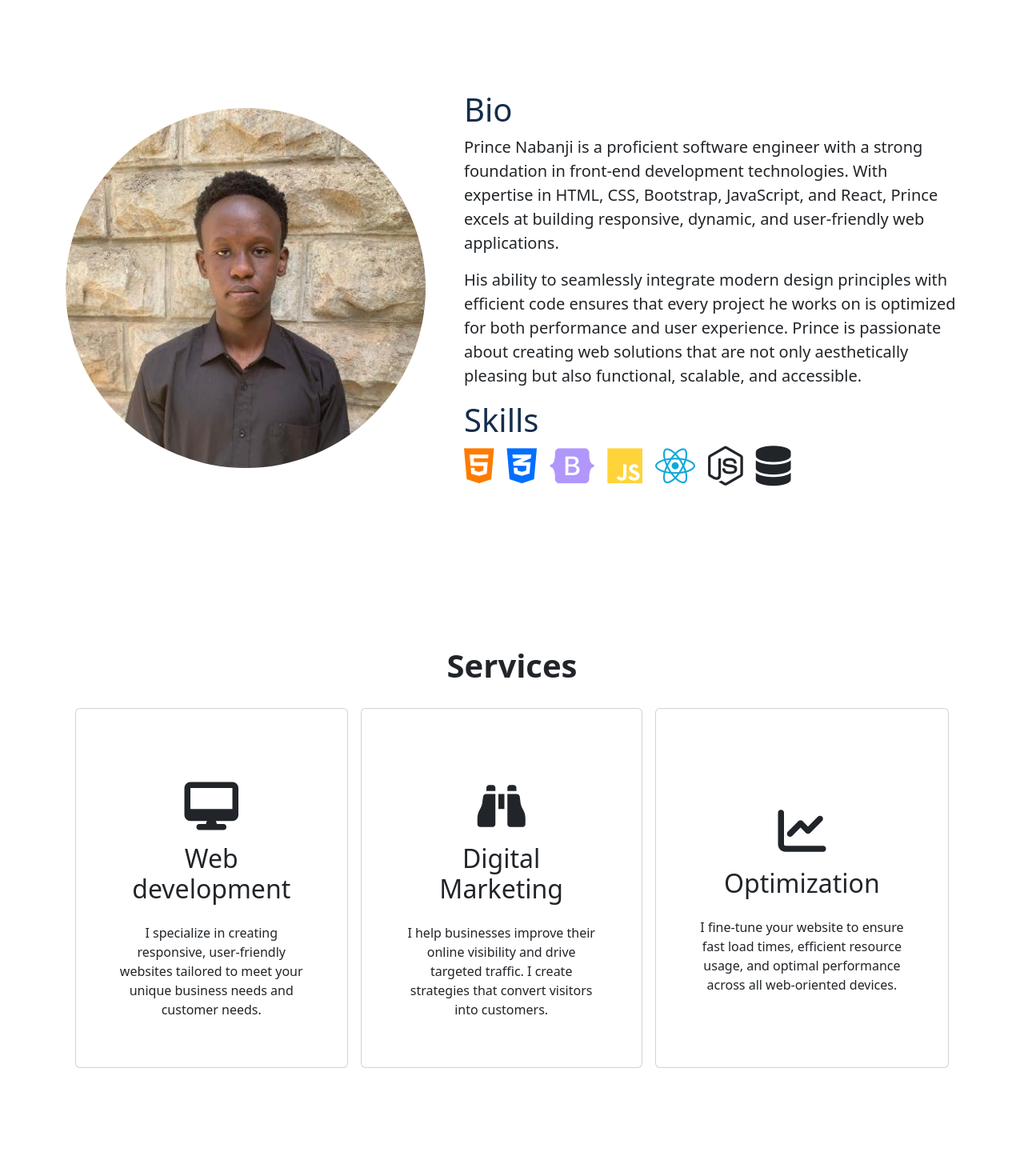
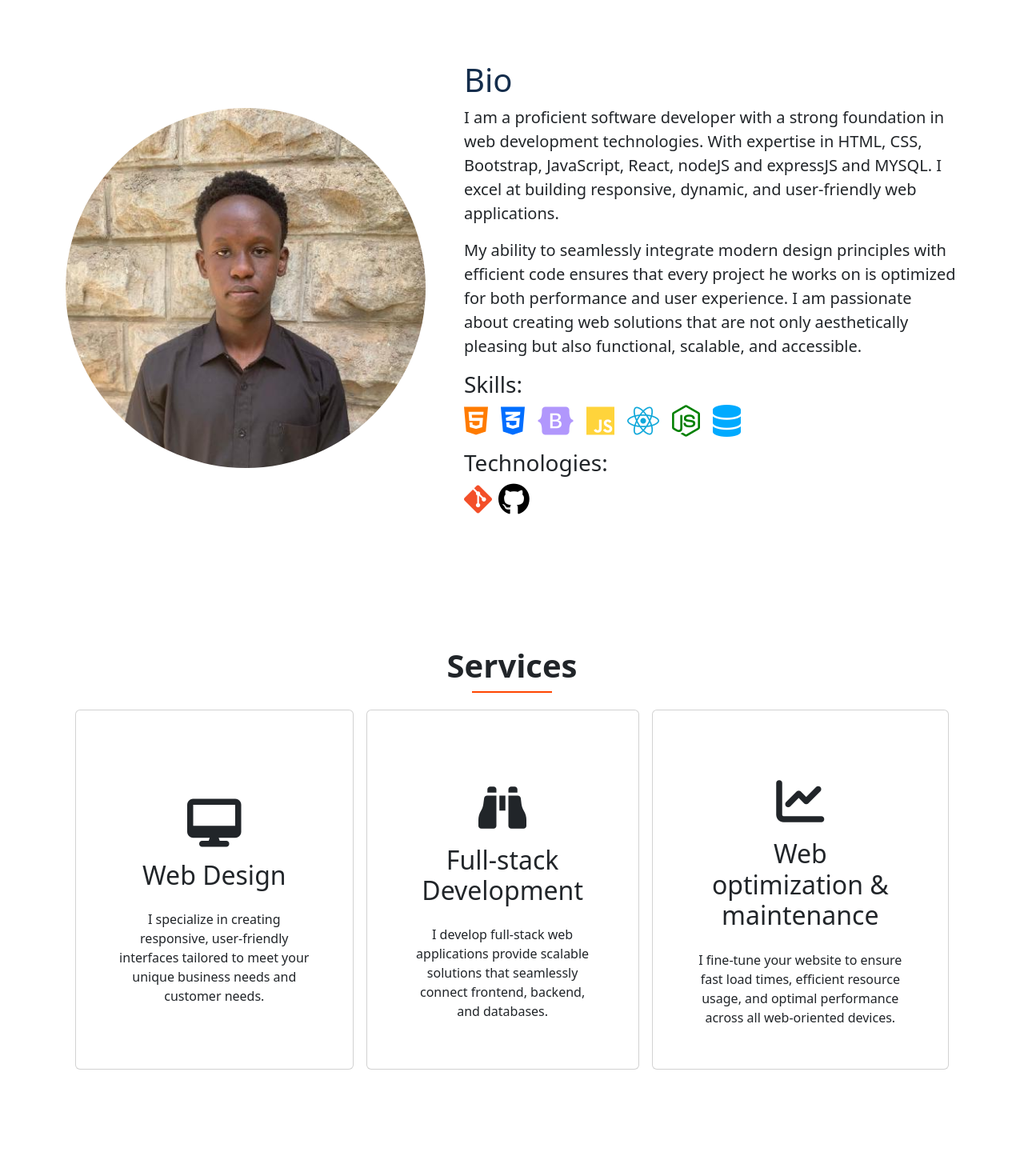
Before and after one commit to Nabanji/Portfolio, a React (Vite) app in the folder portfolio/: page / in a window 1280 px wide. Shown: the part 840-2310 px from the top of the page at 80% size. Built offline with nearby package versions, Linux system fonts and the light colour scheme.

Commit message:
Added easyhire project and contact details

```diff
--- a/portfolio/index.html
+++ b/portfolio/index.html
@@ -3,6 +3,10 @@
   <head>
     <meta charset="UTF-8" />
     <meta name="viewport" content="width=device-width, initial-scale=1.0" />
+    <meta name="description" content="Prince Nabanji's portfolio website" />
+    <meta name="keywords" content="Prince Nabanji, portfolio, web developer, software engineer, software developer" />
+    <meta name="author" content="Prince Nabanji" />
+    <meta icon="icon" href="./assets/images/passport.jpg" />
     <title>Prince Nabanji</title>
     <link href="https://cdn.jsdelivr.net/npm/bootstrap@5.3.3/dist/css/bootstrap.min.css" rel="stylesheet" integrity="sha384-QWTKZyjpPEjISv5WaRU9OFeRpok6YctnYmDr5pNlyT2bRjXh0JMhjY6hW+ALEwIH" crossorigin="anonymous">
     <link rel="stylesheet" href="https://cdnjs.cloudflare.com/ajax/libs/font-awesome/6.6.0/css/all.min.css" integrity="sha512-Kc323vGBEqzTmouAECnVceyQqyqdsSiqLQISBL29aUW4U/M7pSPA/gEUZQqv1cwx4OnYxTxve5UMg5GT6L4JJg==" crossorigin="anonymous" referrerpolicy="no-referrer" />
--- a/portfolio/src/components/About.jsx
+++ b/portfolio/src/components/About.jsx
@@ -10,17 +10,22 @@ function About() {
 
                 <div className="about-description d-flex flex-column justify-content-center">
                     <p className="h1">Bio</p>
-                    <p className='fs-5'>Prince Nabanji is a proficient software engineer with a strong foundation in front-end development technologies. With expertise in HTML, CSS, Bootstrap, JavaScript, and React, Prince excels at building responsive, dynamic, and user-friendly web applications.</p>
-                    <p className='fs-5'>His ability to seamlessly integrate modern design principles with efficient code ensures that every project he works on is optimized for both performance and user experience. Prince is passionate about creating web solutions that are not only aesthetically pleasing but also functional, scalable, and accessible.</p>
-                    <h1 className="h1">Skills</h1>
+                    <p className='fs-5'>I am a proficient software developer with a strong foundation in web development technologies. With expertise in HTML, CSS, Bootstrap, JavaScript, React, nodeJS and expressJS and MYSQL. I excel at building responsive, dynamic, and user-friendly web applications.</p>
+                    <p className='fs-5'>My ability to seamlessly integrate modern design principles with efficient code ensures that every project he works on is optimized for both performance and user experience. I am passionate about creating web solutions that are not only aesthetically pleasing but also functional, scalable, and accessible.</p>
+                    <h1 className="h3">Skills: </h1>
                     <div className="skill-icons d-flex gap-3">
                         <i className="fa-brands fa-html5 html-icon"></i>
                         <i className="fa-brands fa-css3-alt css-icon"></i>
                         <i className="fa-brands fa-bootstrap bootstrap-icon"></i>
                         <i className="fa-brands fa-js javascript-icon"></i>
                         <i className="fa-brands fa-react react-icon"></i>
-                        <i className="fa-brands fa-node-js"></i>
-                        <i className="fa-solid fa-database"></i>
+                        <i className="fa-brands fa-node-js nodejs-icon"></i>
+                        <i className="fa-solid fa-database database-icon"></i>
+                    </div>
+                    <h1 className="h3 mt-3">Technologies: </h1>
+                    <div className="technology-icons d-flex gap-2">
+                        <i className="fa-brands fa-git-alt git-icon"></i>
+                        <i className="fa-brands fa-github github-icon"></i>
                     </div>
                 </div>
 
--- a/portfolio/src/components/Homepage.jsx
+++ b/portfolio/src/components/Homepage.jsx
@@ -6,7 +6,7 @@ function Homepage() {
      <section className="home" id='home'>
       <nav className="navbar navbar-expand-lg">
         <div className="container">
-          <a className="navbar-brand" href="#">Prince Nabanji</a>
+          <a className="navbar-brand" href="#home">Prince Nabanji</a>
           <button className="navbar-toggler" type="button" data-bs-toggle="collapse" data-bs-target="#navmenu" aria-controls="navmenu" aria-expanded="false" aria-label="Toggle navigation" >
             <span className="navbar-toggler-icon"></span>
           </button>
@@ -20,7 +20,7 @@ function Homepage() {
                 <a href="#services" className="nav-link">Services</a>
               </li>
               <li className="nav-item me-4">
-                <a href="#" className="nav-link">Work</a>
+                <a href="#projects" className="nav-link">Work</a>
               </li>
               <li className="nav-item me-4">
                 <a href="#footer" className="nav-link">Contact</a>
@@ -34,8 +34,8 @@ function Homepage() {
         <div className='intro-desc d-flex flex-column justify-content-center'>
           <p className='fs-3 intro'>Hi, My name is</p>
           <h1 className="my-name">Prince Nabanji.</h1>
-          <p className='fs-4 description2'>I'm a software engineer currently specializing in building web applications and occassionaly designing exceptional digital experiences.</p>
-          <a href="#" className="btn btn-outline-info profile-btn">Hire Me</a>
+          <p className='fs-4 description2'>I'm a software developer currently specializing in building web applications and occassionaly designing exceptional digital experiences.</p>
+          <a href="#footer" className="btn btn-outline-info profile-btn">Hire Me</a>
         </div>
         <img src={passport} alt="passport" className='passport-photo'/>
       </div>
--- a/portfolio/src/components/Location.jsx
+++ b/portfolio/src/components/Location.jsx
@@ -2,7 +2,7 @@ function Location() {
     return (
         <section className="location d-flex justify-content-center align-items-center">
             <div className="container">
-                <marquee><h1 className='fw-medium location-desc'>SOFTWARE ENGINEER FROM NAIROBI, KENYA</h1></marquee>
+                <marquee><h1 className='fw-medium location-desc'>SOFTWARE DEVELOPER FROM NAIROBI, KENYA</h1></marquee>
             </div>
         </section>
     )
--- a/portfolio/src/components/Services.jsx
+++ b/portfolio/src/components/Services.jsx
@@ -2,27 +2,28 @@ function Services() {
     return (
         <section className="services d-flex m-0 p-5" id='services'>
             <div className="container d-flex flex-column justify-content-center align-items-center">
-                <div className="services-intro">
-                    <h1 className="h1 fw-semibold mb-sm-4">Services</h1>
+                <div className="services-intro d-flex align-items-center flex-column">
+                    <h1 className="h1 fw-semibold">Services</h1>
+                    <div className="underline mb-3"></div>
                 </div>
 
                 <div className="service container d-flex gap-3">
 
                     <div className="card d-flex justify-content-center align-items-center text-center pt-3 pb-3">
                         <i className="fa-solid fa-desktop mt-5"></i>
-                        <p className="h2 mt-3">Web development</p>
-                        <p className='mt-3 mb-3'> I specialize in creating responsive, user-friendly websites tailored to meet your unique business needs and customer needs. </p>
+                        <p className="h2 mt-3">Web Design</p>
+                        <p className='mt-3 mb-3'> I specialize in creating responsive, user-friendly interfaces tailored to meet your unique business needs and customer needs. </p>
                     </div>
 
                     <div className="card d-flex justify-content-center align-items-center text-center pt-3 pb-3">
                         <i className="fa-solid fa-binoculars mt-5"></i>
-                        <p className="h2 mt-3">Digital Marketing</p>
-                        <p className='mt-3 mb-3'>I help businesses improve their online visibility and drive targeted traffic. I create strategies that convert visitors into customers.</p>
+                        <p className="h2 mt-3">Full-stack Development</p>
+                        <p className='mt-3 mb-3'>I develop full-stack web applications provide scalable solutions that seamlessly connect frontend, backend, and databases.</p>
                     </div>
 
                     <div className="card d-flex justify-content-center align-items-center text-center pt-3 pb-3">
                         <i className="fa-solid fa-chart-line mt-5"></i>
-                        <p className="h2 mt-3">Optimization</p>
+                        <p className="h2 mt-3">Web optimization & maintenance</p>
                         <p className='mt-3 mb-3'> I fine-tune your website to ensure fast load times, efficient resource usage, and optimal performance across all web-oriented devices.</p>
                     </div>
 
--- a/portfolio/src/main.css
+++ b/portfolio/src/main.css
@@ -1,3 +1,7 @@
+body {
+    overflow-x: hidden;
+}
+
 body::-webkit-scrollbar {
     display: none;
 }
@@ -72,8 +76,18 @@ body::-webkit-scrollbar {
     align-self: center;
 }
 
+.skill-icons {
+    flex-wrap: wrap;
+}
+
 .skill-icons i {
-    font-size: 50px;
+    font-size: 40px;
+    cursor: pointer;
+    transition: .6s all ease-in-out;
+}
+
+.technology-icons i {
+    font-size: 40px;
     cursor: pointer;
     transition: .6s all ease-in-out;
 }
@@ -102,6 +116,26 @@ body::-webkit-scrollbar {
     color: #10a8da;;
 }
 
+.nodejs-icon {
+    color: green;
+}
+
+.database-icon {
+    color: rgb(0, 170, 255);
+}
+
+.git-icon {
+    color: #f34f29;
+}
+
+.github-icon {
+    color: black;
+}
+
+.services-intro {
+    width: 100%;
+}
+
 .service {
     justify-content: center;
     align-items: center;
@@ -115,11 +149,8 @@ body::-webkit-scrollbar {
 }
 
 .card:hover {
-    background-color: #7CB9E8;
-}
-
-.card:hover i {
-    color: white;
+    box-shadow: 2px 2px 2px lightgray;
+    scale: 1.03;
 }
 
 .card i {
@@ -157,7 +188,6 @@ body::-webkit-scrollbar {
 
 .project {
     width: 40%;
-    /* display: flex; */
     border: 1px solid lightgray;
     cursor: pointer;
     transition: .4s all ease;
@@ -167,15 +197,19 @@ body::-webkit-scrollbar {
     box-shadow: 2px 2px 2px lightgray;
 }
 
+.project img {
+    border-bottom: 1px solid lightgray;
+}
+
 .project-desc {
     display: flex;
-    justify-content: space-around;
+    justify-content: space-between;
     align-items: center;
-    /* border: 1px solid black; */
+    padding: 0px 22px;
 }
 
 .description {
-    padding: 10px;
+    margin: 12px 0px;
 }
 
 .view a {
@@ -200,7 +234,7 @@ body::-webkit-scrollbar {
 
 .underline {
     width: 100px;
-    height: 1px;
+    height: 2px;
     background-color: orangered;
 }
 
@@ -437,6 +471,16 @@ body::-webkit-scrollbar {
     gap: 0;
    }
 
+   .technology-icons i {
+    flex-wrap: wrap;
+    font-size: 30px;
+    gap: 0;
+   }
+
+   .git-icon {
+    margin-left: 12px;
+   }
+
     .services {
         width: 100vw;
     }
@@ -477,4 +521,8 @@ body::-webkit-scrollbar {
         margin-right: 20px;
     }
 
+    .copyright {
+        margin-bottom: -20px !important;
+    }
+
 }
```
Also changed, not shown: portfolio/src/components/Footer.jsx (+13 -12 lines), portfolio/src/components/Projects.jsx (+4 -6 lines), portfolio/src/assets/easyhire-sc.png (added), 1 other file (tests, documents, lock files or other folders).
